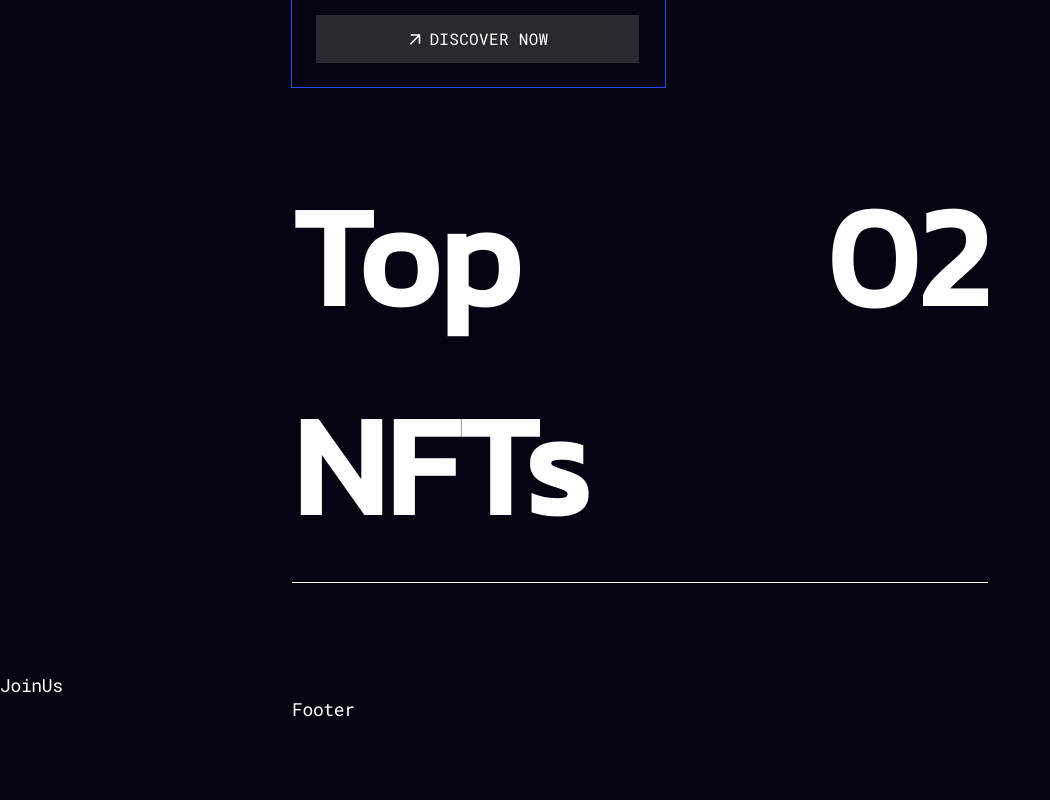
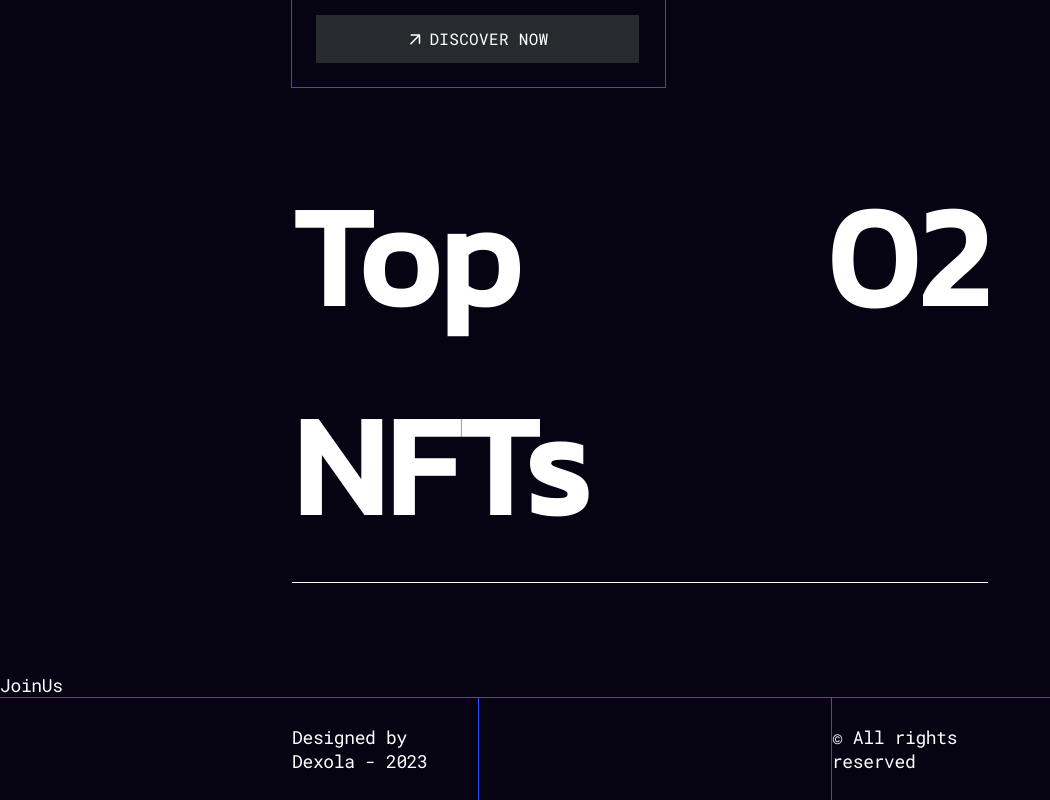
Before and after one commit to webdevbiv/dexola-landing, a React (Vite) app: page / in a window 1280 px wide. Shown: the part 3177-3977 px from the top of the page, without its empty margins (0-1050 px from the left). Before the commit the page ends 3898 px from the top, so only its background shows below. Built offline with nearby package versions, Linux system fonts and the light colour scheme.

Commit message:
ADD | footer web

```diff
--- a/src/sections/Footer/Footer.jsx
+++ b/src/sections/Footer/Footer.jsx
@@ -1,9 +1,47 @@
 import { Container } from "../../components/Container/Container";
+import s from "./Footer.module.scss";
+import facebook from "../../images/icons/social-facebook.svg";
+import instagram from "../../images/icons/social-instagram.svg";
+import discord from "../../images/icons/social-discord.svg";
+import telegram from "../../images/icons/social-telegram.svg";
 
 export const Footer = () => {
   return (
     <footer>
-      <Container>Footer</Container>
+      <div className={s.border}>
+        <Container>
+          <div className={s.wrapper}>
+            <p className={s.text}>Designed by Dexola - 2023</p>
+
+            <div className={s.divider}>
+              <ul className={s.list}>
+                <li className={s.listItem}>
+                  <a>
+                    <img src={facebook} alt="facebook" className={s.icon} />
+                  </a>
+                </li>
+                <li className={s.listItem}>
+                  <a>
+                    <img src={instagram} alt="instagram" className={s.icon} />
+                  </a>
+                </li>
+                <li className={s.listItem}>
+                  <a>
+                    <img src={discord} alt="discord" className={s.icon} />
+                  </a>
+                </li>
+                <li className={s.listItem}>
+                  <a>
+                    <img src={telegram} alt="telegram" className={s.icon} />
+                  </a>
+                </li>
+              </ul>
+            </div>
+
+            <p className={s.text}>© All rights reserved</p>
+          </div>
+        </Container>
+      </div>
     </footer>
   );
 };
--- /dev/null
+++ b/src/sections/Footer/Footer.module.scss
@@ -0,0 +1,40 @@
+.border {
+  position: relative;
+  border-top: solid 1px #204ffe;
+}
+
+.wrapper {
+  display: flex;
+  justify-content: space-between;
+  align-items: center;
+}
+
+.divider {
+  display: flex;
+  align-items: center;
+  justify-content: center;
+  max-height: 100%;
+
+  border-right: solid 1px #204ffe;
+  border-left: solid 1px #204ffe;
+}
+.text {
+  height: 100%;
+}
+
+.list {
+  display: flex;
+  flex-direction: row;
+  padding: 35px 116px;
+}
+
+.listItem {
+  &:not(:last-child) {
+    margin-right: 40px;
+  }
+}
+
+.icon {
+  height: 32px;
+  width: 32px;
+}
```
